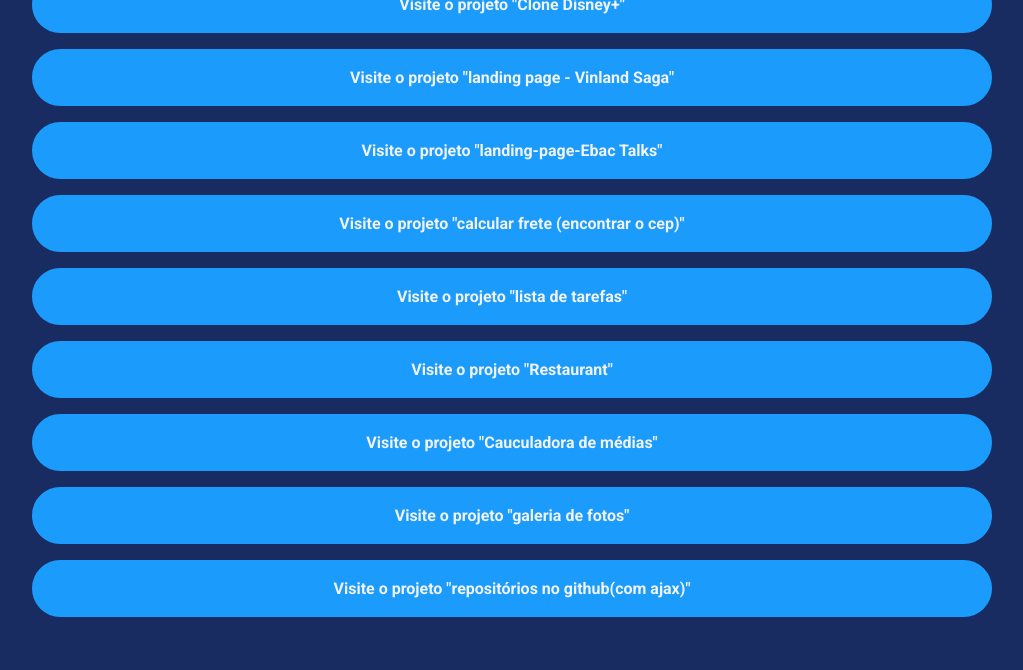
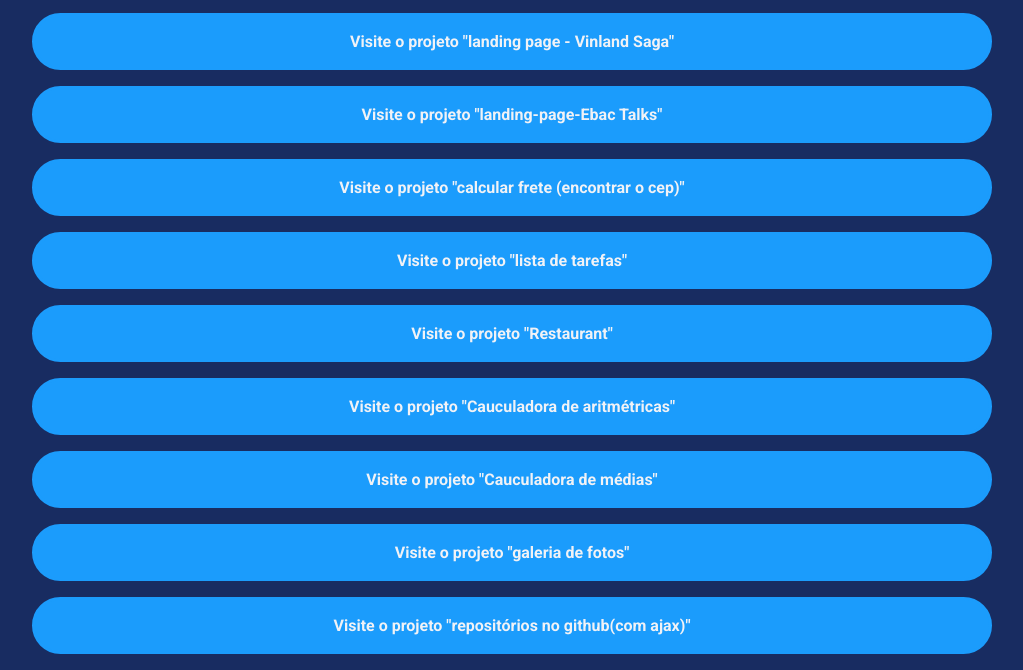
Before and after one commit to JoelRiquelmy/site-social, a website: page index.html in a window 1280 px wide. Shown: the part 243-913 px from the top of the page, without its empty margins (128-1151 px from the left). Before the commit the page ends 876 px from the top, so only its background shows below. Drawn offline with Linux system fonts and the light colour scheme.

Commit message:
novo projeto

```diff
--- a/index.html
+++ b/index.html
@@ -65,6 +65,9 @@
             <li class="project-list-item"><a href="https://hamburguerias.vercel.app/">
                     Visite o projeto "Restaurant"
                 </a></li>
+            <li class="project-list-item"><a href="https://calculadora-aritmetica-nu.vercel.app/">
+                    Visite o projeto "Cauculadora de aritmétricas"
+                </a></li>
             <li class="project-list-item"><a href="https://calculadora-de-medias-topaz.vercel.app/">
                     Visite o projeto "Cauculadora de médias"
                 </a></li>
```
